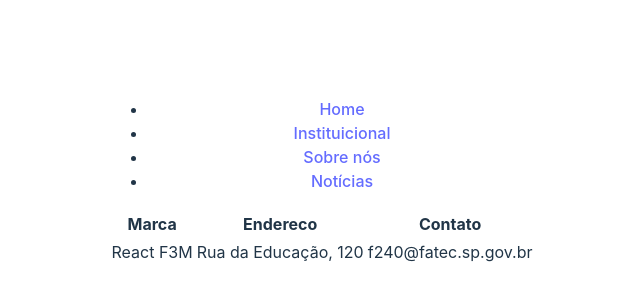
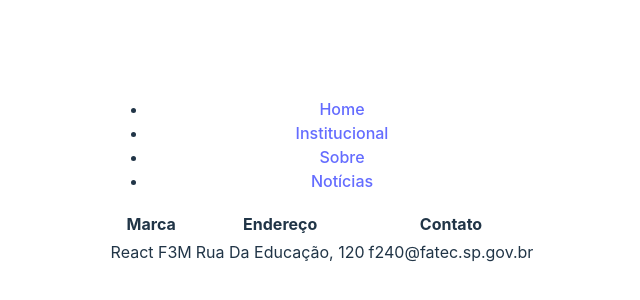
Before and after one commit to vicdsso/dw3_react_minidevblog, a React (Vite) app in the folder basic/basictools/: page / in a window 1280 px wide. Shown: the part 226-526 px from the top of the page, without its empty margins (318-958 px from the left). Built offline with nearby package versions, Linux system fonts and the light colour scheme.

Commit message:
Coreção severa aula0503

```diff
--- a/basic/basictools/src/components/Footer/Footer.jsx
+++ b/basic/basictools/src/components/Footer/Footer.jsx
@@ -1,6 +1,6 @@
 import React from 'react'
 
-const footer = () => {
+const Footer = () => {
   return (
     <>
     <table>
@@ -9,26 +9,20 @@ const footer = () => {
                 Marca
             </th>
             <th>
-            Endereco
+                Endereço
             </th>
             <th>
                 Contato
             </th>
         </tr>
         <tr>
-        <td>
-            React F3M
-        </td>
-        <td>
-            Rua da Educação, 120
-        </td>
-        <td>
-            f240@fatec.sp.gov.br
-        </td>
+            <td>React F3M</td>
+            <td>Rua Da Educação, 120</td>
+            <td>f240@fatec.sp.gov.br</td>
         </tr>
     </table>
     </>
   )
 }
 
-export default footer
+export default Footer
--- a/basic/basictools/src/components/NavBar/NavBar.jsx
+++ b/basic/basictools/src/components/NavBar/NavBar.jsx
@@ -1,21 +1,18 @@
 import 'react'
 
-//componentização semelhante a function
 const NavBar =() =>{
-   return (
+    return(
         <>
         <nav>
             <ul>
-            <li> <a href="#">Home</a></li>
-            <li> <a href="#">Instituicional</a></li>
-            <li> <a href="#">Sobre nós</a></li>
-            <li> <a href="#">Notícias</a></li>
+                <li><a href="#">Home</a></li>
+                <li><a href="#">Institucional</a></li>
+                <li><a href="#">Sobre</a></li>
+                <li><a href="#">Notícias</a></li>
             </ul>
         </nav>
         </>
-
     )
 }
 
-
 export default NavBar
```
Also changed, not shown: basic/basictools/src/App.jsx (+2 -8 lines). Lines whose indentation alone changed are shown as unchanged.
